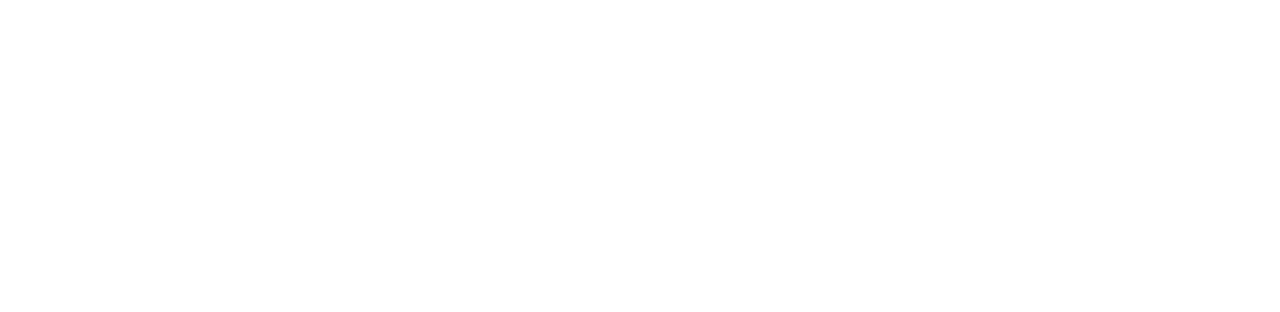
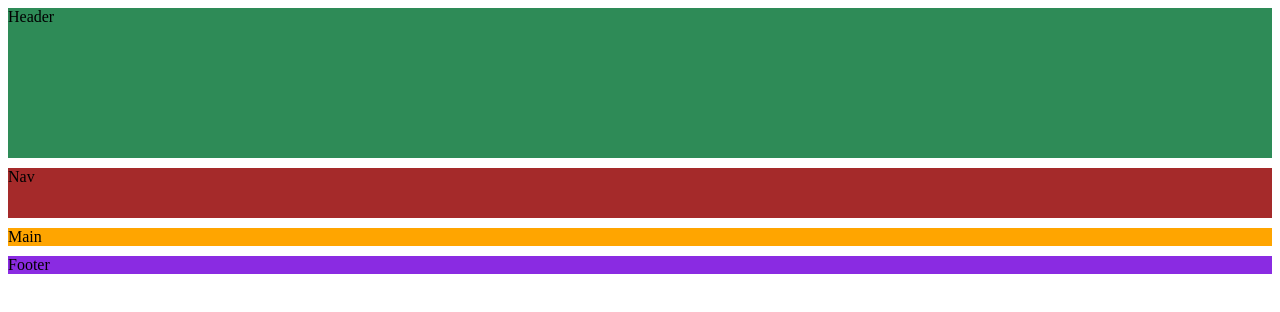
Before and after one commit to yukiecanatto/modelagem-grid, a plain HTML site: page index.html in a window 1280 px wide. Drawn offline with Linux system fonts and the light colour scheme.

Commit message:
criação do grid

```diff
--- a/index.htm
+++ b/index.html
@@ -6,7 +6,18 @@
     <link rel="stylesheet" href="style.css">
     <title>Modelagem Grid</title>
 </head>
+
+
 <body>
+
+    <div class="conteiner">
+
+        <header>Header</header>
+        <nav>Nav</nav>
+        <main>Main</main>
+        <footer>Footer</footer>
+
+    </div>
 
 
 </body>
--- a/style.css
+++ b/style.css
@@ -0,0 +1,37 @@
+.conteiner {
+    display: grid;
+    grid-template-areas:
+      "header header"
+      "nav nav"
+      "main main"
+      "footer footer";
+
+      grid-template-columns: 1fr 3fr;
+      gap: 10px; /* Espaçamento entre os itens */
+
+}
+
+header {
+    grid-area: header;
+    background-color: seagreen;
+    height: 150px;
+  }
+
+  nav {
+    grid-area: nav;
+    background-color: brown;
+    height: 50px;
+
+  }
+
+  main {
+    grid-area: main;
+    background-color: orange
+
+
+  }
+
+  footer {
+    grid-area: footer;
+    background-color: blueviolet;
+  }
```
